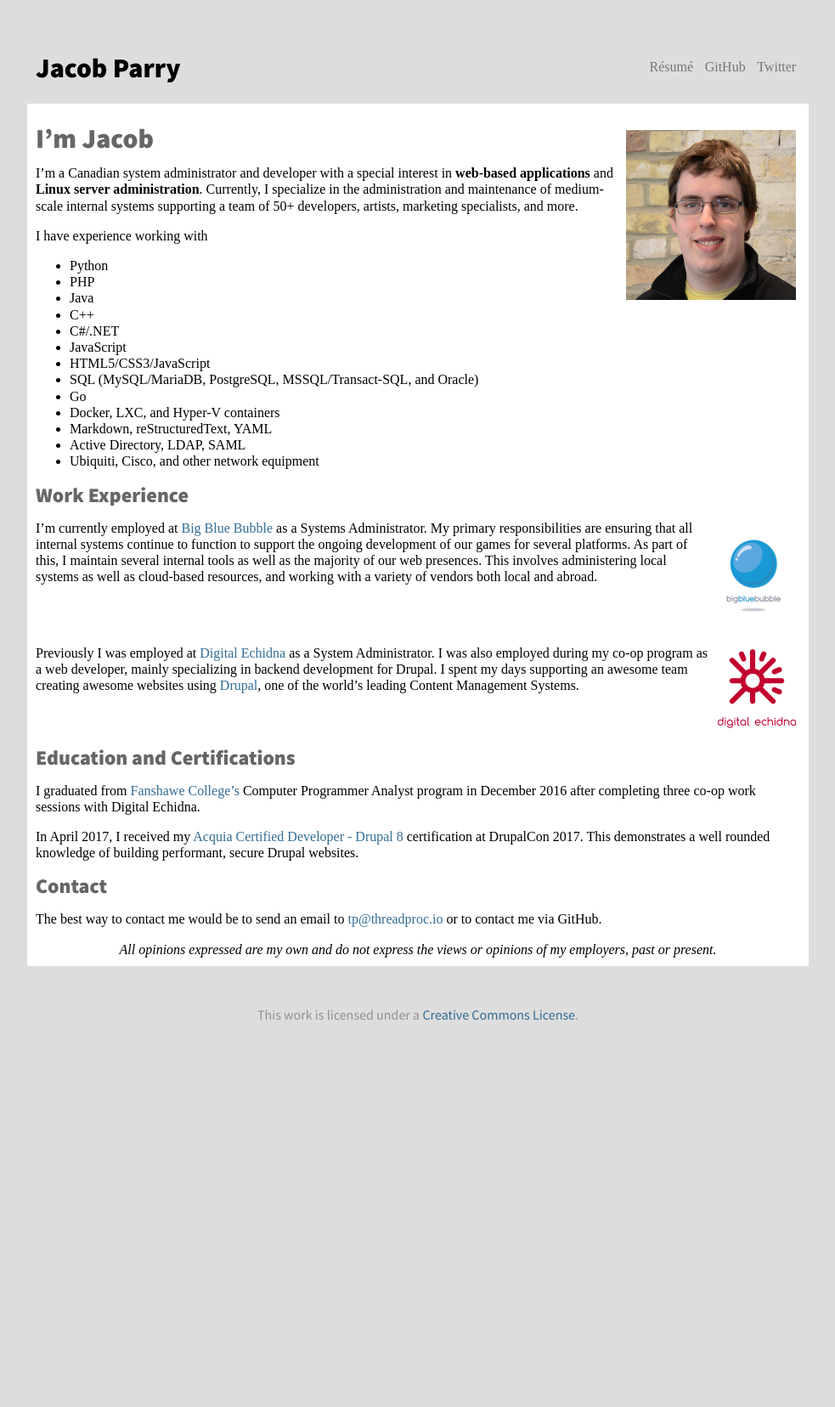
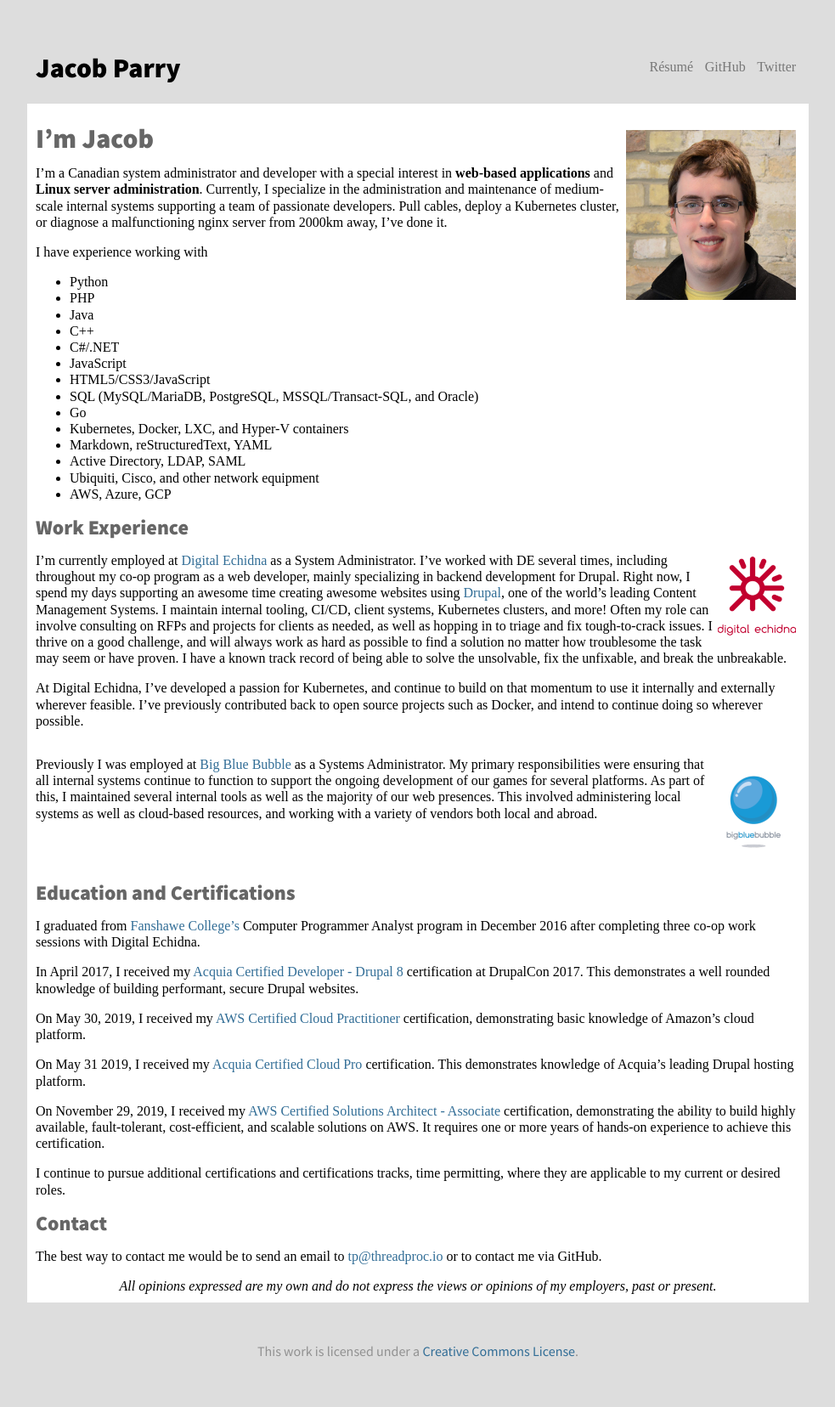
Before and after one commit to parryjacob/jacobparry.ca, a Jekyll site: the page built from index.md, in a window 1280 px wide. Shown: the whole page at 85% size, without its empty margins (148-1131 px from the left). Built offline with Jekyll 4.4.1, drawn with Linux system fonts in a browser that asks for light colours; some web fonts are replaced; before the commit the page ends 1260 px from its top, so only the background shows below that.

Commit message:
Update home page blurb

```diff
--- a/index.md
+++ b/index.md
@@ -5,7 +5,7 @@ layout: default
 
 # I'm Jacob
 
-I'm a Canadian system administrator and developer with a special interest in **web-based applications** and **Linux server administration**. Currently, I specialize in the administration and maintenance of medium-scale internal systems supporting a team of 50+ developers, artists, marketing specialists, and more.
+I'm a Canadian system administrator and developer with a special interest in **web-based applications** and **Linux server administration**. Currently, I specialize in the administration and maintenance of medium-scale internal systems supporting a team of passionate developers. Pull cables, deploy a Kubernetes cluster, or diagnose a malfunctioning nginx server from 2000km away, I've done it.
 
 I have experience working with
 
@@ -18,22 +18,25 @@ I have experience working with
 * HTML5/CSS3/JavaScript
 * SQL (MySQL/MariaDB, PostgreSQL, MSSQL/Transact-SQL, and Oracle)
 * Go
-* Docker, LXC, and Hyper-V containers
+* Kubernetes, Docker, LXC, and Hyper-V containers
 * Markdown, reStructuredText, YAML
 * Active Directory, LDAP, SAML
 * Ubiquiti, Cisco, and other network equipment
+* AWS, Azure, GCP
 
 ## Work Experience
 
-<img src="/assets/images/bbb.png" alt="Big Blue Bubble" class="float-right">
+<img src="/assets/images/digital_echidna.png" alt="Digital Echidna" class="float-right">
 
-I'm currently employed at [Big Blue Bubble](https://www.bigbluebubble.com) as a Systems Administrator. My primary responsibilities are ensuring that all internal systems continue to function to support the ongoing development of our games for several platforms. As part of this, I maintain several internal tools as well as the majority of our web presences. This involves administering local systems as well as cloud-based resources, and working with a variety of vendors both local and abroad.
+I'm currently employed at [Digital Echidna](http://echidna.ca) as a System Administrator. I've worked with DE several times, including throughout my co-op program as a web developer, mainly specializing in backend development for Drupal. Right now, I spend my days supporting an awesome time creating awesome websites using [Drupal](http://drupal.org), one of the world's leading Content Management Systems. I maintain internal tooling, CI/CD, client systems, Kubernetes clusters, and more! Often my role can involve consulting on RFPs and projects for clients as needed, as well as hopping in to triage and fix tough-to-crack issues. I thrive on a good challenge, and will always work as hard as possible to find a solution no matter how troublesome the task may seem or have proven. I have a known track record of being able to solve the unsolvable, fix the unfixable, and break the unbreakable.
+
+At Digital Echidna, I've developed a passion for Kubernetes, and continue to build on that momentum to use it internally and externally wherever feasible. I've previously contributed back to open source projects such as Docker, and intend to continue doing so wherever possible.
 
 <div class="clear"></div>
 
-<img src="/assets/images/digital_echidna.png" alt="Digital Echidna" class="float-right">
+<img src="/assets/images/bbb.png" alt="Big Blue Bubble" class="float-right">
 
-Previously I was employed at [Digital Echidna](http://echidna.ca) as a System Administrator. I was also employed during my co-op program as a web developer, mainly specializing in backend development for Drupal. I spent my days supporting an awesome team creating awesome websites using [Drupal](http://drupal.org), one of the world's leading Content Management Systems.
+Previously I was employed at [Big Blue Bubble](https://www.bigbluebubble.com) as a Systems Administrator. My primary responsibilities were ensuring that all internal systems continue to function to support the ongoing development of our games for several platforms. As part of this, I maintained several internal tools as well as the majority of our web presences. This involved administering local systems as well as cloud-based resources, and working with a variety of vendors both local and abroad.
 
 <div class="clear"></div>
 
@@ -41,12 +44,19 @@ Previously I was employed at [Digital Echidna](http://echidna.ca) as a System Ad
 
 I graduated from [Fanshawe College's](http://fanshawec.ca) Computer Programmer Analyst program in December 2016 after completing three co-op work sessions with Digital Echidna.
 
-In April 2017, I received my [Acquia Certified Developer - Drupal 8](https://www.acquia.com/customer-success/learning-services/acquia-certified-developer-d8-exam-blueprint) certification at DrupalCon 2017. This demonstrates a well rounded knowledge of building performant, secure Drupal websites.
+In April 2017, I received my [Acquia Certified Developer - Drupal 8](https://certification.acquia.com/user/4441) certification at DrupalCon 2017. This demonstrates a well rounded knowledge of building performant, secure Drupal websites.
+
+On May 30, 2019, I received my [AWS Certified Cloud Practitioner](https://aws.amazon.com/certification/certified-cloud-practitioner/) certification, demonstrating basic knowledge of Amazon's cloud platform.
+
+On May 31 2019, I received my [Acquia Certified Cloud Pro](https://certification.acquia.com/user/4441) certification. This demonstrates knowledge of Acquia's leading Drupal hosting platform.
+
+On November 29, 2019, I received my [AWS Certified Solutions Architect - Associate](https://aws.amazon.com/certification/certified-solutions-architect-associate/) certification, demonstrating the ability to build highly available, fault-tolerant, cost-efficient, and scalable solutions on AWS. It requires one or more years of hands-on experience to achieve this certification.
+
+I continue to pursue additional certifications and certifications tracks, time permitting, where they are applicable to my current or desired roles.
 
 ## Contact
 
-The best way to contact me would be to send an email to [tp@threadproc.io](mailto:tp@threadproc.io) or to contact me via
-GitHub.
+The best way to contact me would be to send an email to [tp@threadproc.io](mailto:tp@threadproc.io) or to contact me via GitHub.
 
 <div class="centre">
     <em>All opinions expressed are my own and do not express the views or opinions of my employers, past or present.</em>
```
